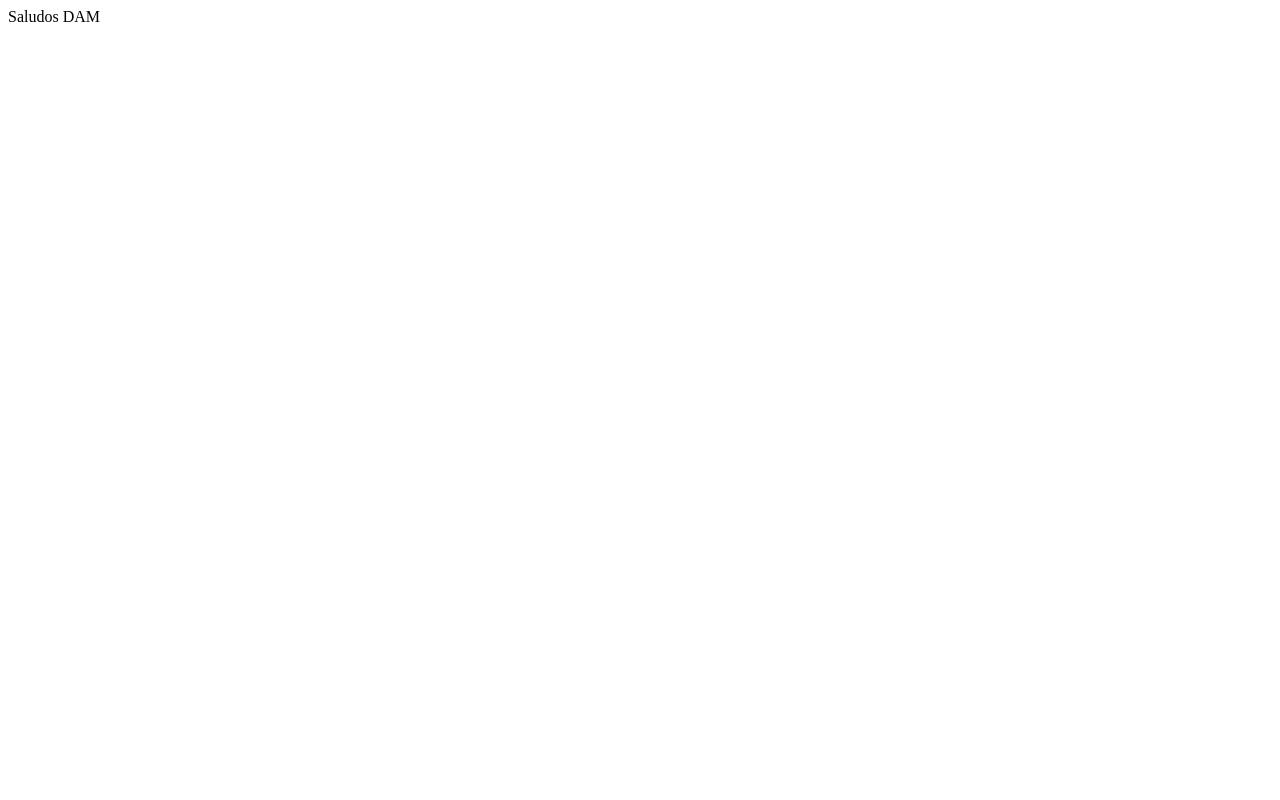
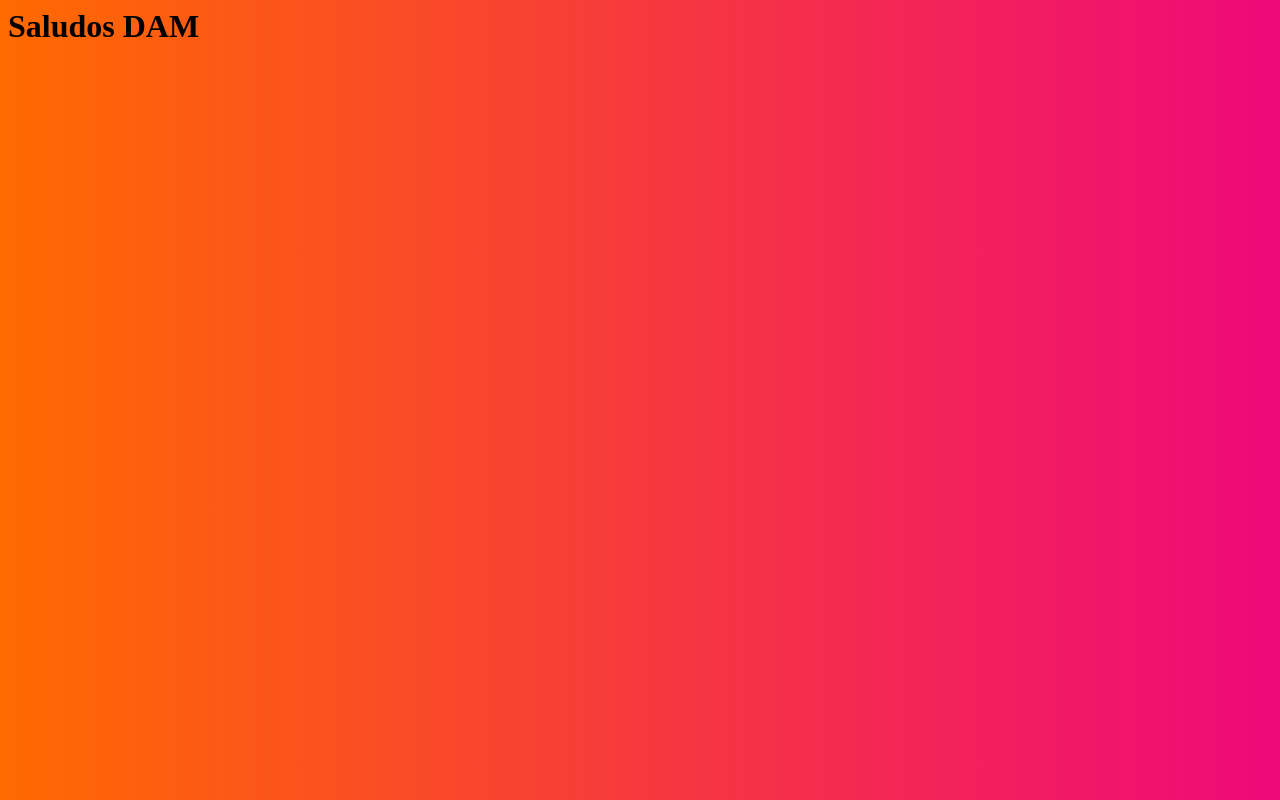
Before and after one commit to Milazu/GitHubPagesTest, a plain HTML site: page index.html in a window 1280 px wide. Drawn offline with Linux system fonts and the light colour scheme.

Commit message:
Update index.html

```diff
--- a/index.html
+++ b/index.html
@@ -1 +1,4 @@
-<html>Saludos DAM</html>
+<html><head><style>body{background: #ee0979;  /* fallback for old browsers */
+background: -webkit-linear-gradient(to right, #ff6a00, #ee0979);  /* Chrome 10-25, Safari 5.1-6 */
+background: linear-gradient(to right, #ff6a00, #ee0979); /* W3C, IE 10+/ Edge, Firefox 16+, Chrome 26+, Opera 12+, Safari 7+ */
+  }</style></head><body><h1>Saludos DAM</h1></body></html>
```
